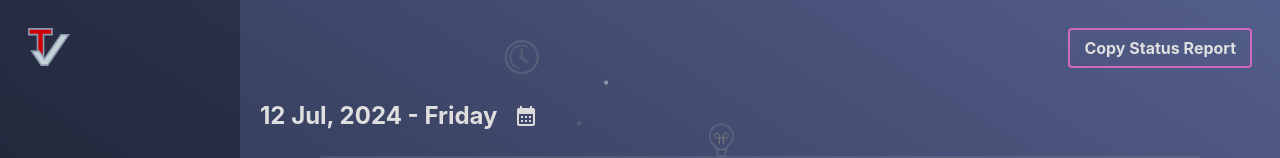
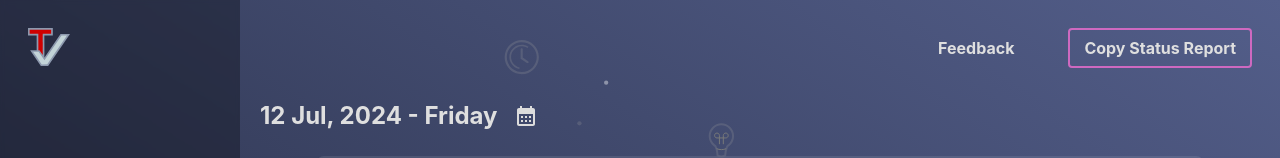
Before and after one commit to MHassanTariq/task-tracker, a React (Create React App) app: page / in a window 1280 px wide. Shown: the top 158 px of the page. Built offline with nearby package versions, Linux system fonts and the light colour scheme.

Commit message:
feat: added the UI changes

```diff
--- a/src/components/header.tsx
+++ b/src/components/header.tsx
@@ -1,22 +1,58 @@
+import { useState, MouseEvent } from "react";
 import styles from "../utils/styles";
+import OptionsPopup, { PopupOption } from "./optionsPopup";
 import { PrimaryButton, PrimaryButtonVariant } from "./primaryButton";
 
-export type HeaderButtonProps = {
+export type DropDownButtonProps = {
+  title: string;
+  options: PopupOption[];
+  variant: "dropdown";
+};
+
+export type HeaderButtonProps = (
+  | {
       text: string;
       onClick: () => void;
       variant: PrimaryButtonVariant;
-}[];
+    }
+  | DropDownButtonProps
+)[];
 
 interface Props {
   buttons: HeaderButtonProps;
 }
 
 function Header({ buttons }: Props) {
+  const [anchorEl, setAnchorEl] = useState<null | HTMLElement>(null);
+
+  const handleClick = (event: MouseEvent<HTMLElement>) => {
+    setAnchorEl(event.currentTarget);
+  };
+
+  const handleClose = () => {
+    setAnchorEl(null);
+  };
   return (
     <header
       className={` p-7 ${styles.flexRow} ${styles.verticalCenter} justify-end gap-5`}
     >
       {buttons.map((button, index) => (
+        <>
+          {button.variant === "dropdown" ? (
+            <>
+              <PrimaryButton
+                type="button"
+                onClick={handleClick}
+                variant="no-border-bg"
+                text={button.title}
+              />
+              <OptionsPopup
+                options={button.options}
+                anchorEl={anchorEl}
+                handleClose={handleClose}
+              />
+            </>
+          ) : (
             <PrimaryButton
               type="button"
               onClick={button.onClick}
@@ -24,6 +60,8 @@ function Header({ buttons }: Props) {
               text={button.text}
               key={index}
             />
+          )}
+        </>
       ))}
     </header>
   );
--- a/src/components/moreButton.tsx
+++ b/src/components/moreButton.tsx
@@ -1,16 +1,10 @@
 import React, { useState, MouseEvent } from "react";
 import IconButton from "@mui/material/IconButton";
 import MoreHorizIcon from "@mui/icons-material/MoreHoriz";
-import Menu from "@mui/material/Menu";
-import MenuItem from "@mui/material/MenuItem";
-
-interface Option {
-  text: string;
-  onClick: () => void;
-}
+import OptionsPopup, { PopupOption } from "./optionsPopup";
 
 interface MoreButtonProps {
-  options: Option[];
+  options: PopupOption[];
 }
 
 const MoreButton: React.FC<MoreButtonProps> = ({ options }) => {
@@ -33,19 +27,11 @@ const MoreButton: React.FC<MoreButtonProps> = ({ options }) => {
       >
         <MoreHorizIcon style={{ color: "gainsboro", fontSize: 20 }} />
       </IconButton>
-      <Menu anchorEl={anchorEl} open={Boolean(anchorEl)} onClose={handleClose}>
-        {options.map((option, index) => (
-          <MenuItem
-            key={index}
-            onClick={() => {
-              option.onClick();
-              handleClose();
-            }}
-          >
-            {option.text}
-          </MenuItem>
-        ))}
-      </Menu>
+      <OptionsPopup
+        options={options}
+        anchorEl={anchorEl}
+        handleClose={handleClose}
+      />
     </div>
   );
 };
--- /dev/null
+++ b/src/components/optionsPopup.tsx
@@ -0,0 +1,40 @@
+import React from "react";
+import Menu from "@mui/material/Menu";
+import MenuItem from "@mui/material/MenuItem";
+
+export interface PopupOption {
+  text: string;
+  onClick: () => void;
+}
+
+interface OptionsPopupProps {
+  options: PopupOption[];
+  anchorEl: HTMLElement | null;
+  handleClose: () => void;
+}
+
+const OptionsPopup: React.FC<OptionsPopupProps> = ({
+  options,
+  anchorEl,
+  handleClose,
+}) => {
+  return (
+    <div>
+      <Menu anchorEl={anchorEl} open={Boolean(anchorEl)} onClose={handleClose}>
+        {options.map((option, index) => (
+          <MenuItem
+            key={index}
+            onClick={() => {
+              option.onClick();
+              handleClose();
+            }}
+          >
+            {option.text}
+          </MenuItem>
+        ))}
+      </Menu>
+    </div>
+  );
+};
+
+export default OptionsPopup;
--- a/src/components/primaryButton.tsx
+++ b/src/components/primaryButton.tsx
@@ -1,4 +1,4 @@
-import React from "react";
+import React, { MouseEvent } from "react";
 import { ButtonBase } from "@mui/material";
 import colors from "../utils/colors";
 
@@ -8,7 +8,7 @@ interface Props {
   type: "submit" | "button";
   variant: PrimaryButtonVariant;
   text: string;
-  onClick?: () => void;
+  onClick?: (event: MouseEvent<HTMLElement>) => void;
 }
 
 export function PrimaryButton({ text, variant, type, onClick }: Props) {
--- a/src/page/home/useHome.ts
+++ b/src/page/home/useHome.ts
@@ -12,6 +12,7 @@ import {
   getTaskedDatesInMonth,
   saveDatedTasks,
 } from "../../services/tasks";
+import { strings } from "../../utils/constants";
 
 export function useHome() {
   // variables
@@ -29,6 +30,20 @@ export function useHome() {
   const [editingTaskId, setEditingTaskId] = useState<string | null>(null);
 
   const headerButtons: HeaderButtonProps = [
+    {
+      variant: "dropdown",
+      title: "Feedback",
+      options: [
+        {
+          text: "Report Issue",
+          onClick: () => window.open(strings.urls.ISSUE_FORM, "_blank"),
+        },
+        {
+          text: "Request Feature",
+          onClick: () => window.open(strings.urls.FEATURE_FORM, "_blank"),
+        },
+      ],
+    },
     {
       text: "Copy Status Report",
       onClick: onCopyReport,
--- /dev/null
+++ b/src/utils/constants.ts
@@ -0,0 +1,3 @@
+export const strings = {
+  urls: { ISSUE_FORM: "", FEATURE_FORM: "" },
+};
```
Lines whose indentation alone changed are shown as unchanged.
